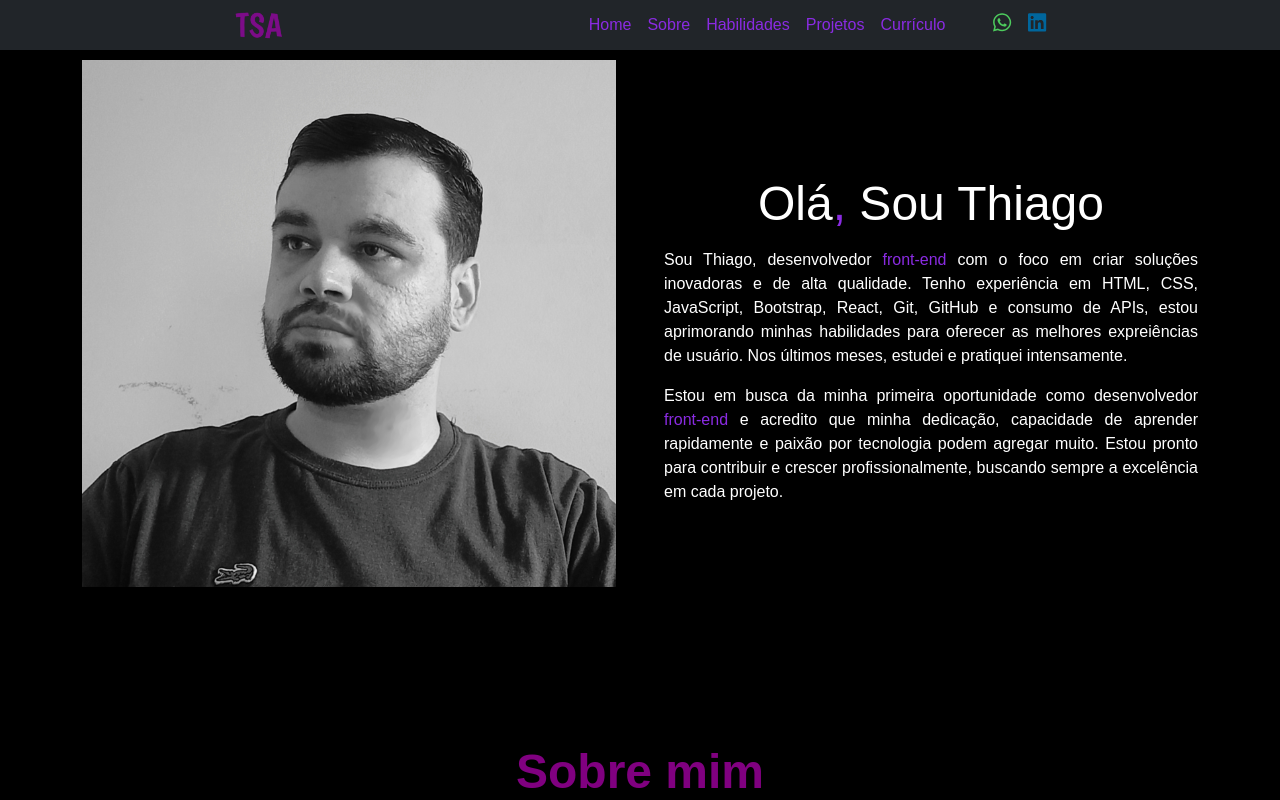
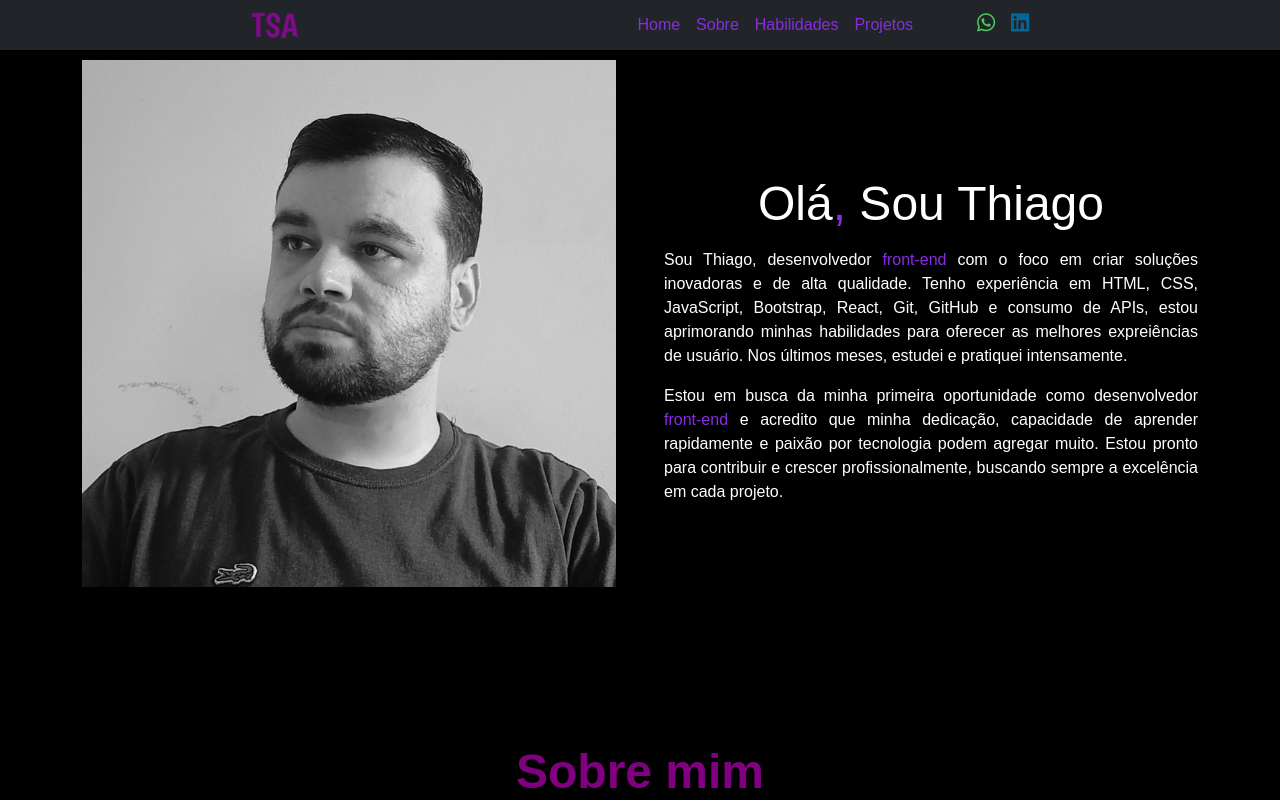
Before and after one commit to ThiagoAndrade92/portifolio, a React (Vite) app: page / in a window 1280 px wide. Shown: the top 800 px of the page. Built offline with nearby package versions, Linux system fonts and the light colour scheme.

Commit message:
retirando linha de erro

```diff
--- a/src/components/Header/index.jsx
+++ b/src/components/Header/index.jsx
@@ -32,7 +32,6 @@ export const Header = () => {
             <li className="me-3"><a href="#sobre">Sobre</a></li>
             <li className="me-3"><a href="#habilidades">Habilidades</a></li>
             <li className="me-3"><a href="#projetos">Projetos</a></li>
-            <li><a href="/Thiago_curriculo2.pdf" download>Currículo</a></li>
           </ul>
 
           <div className={`${style.contatos} d-flex align-items-center `}>
```
Also changed, not shown: 1 other file (tests, documents, lock files or other folders).
